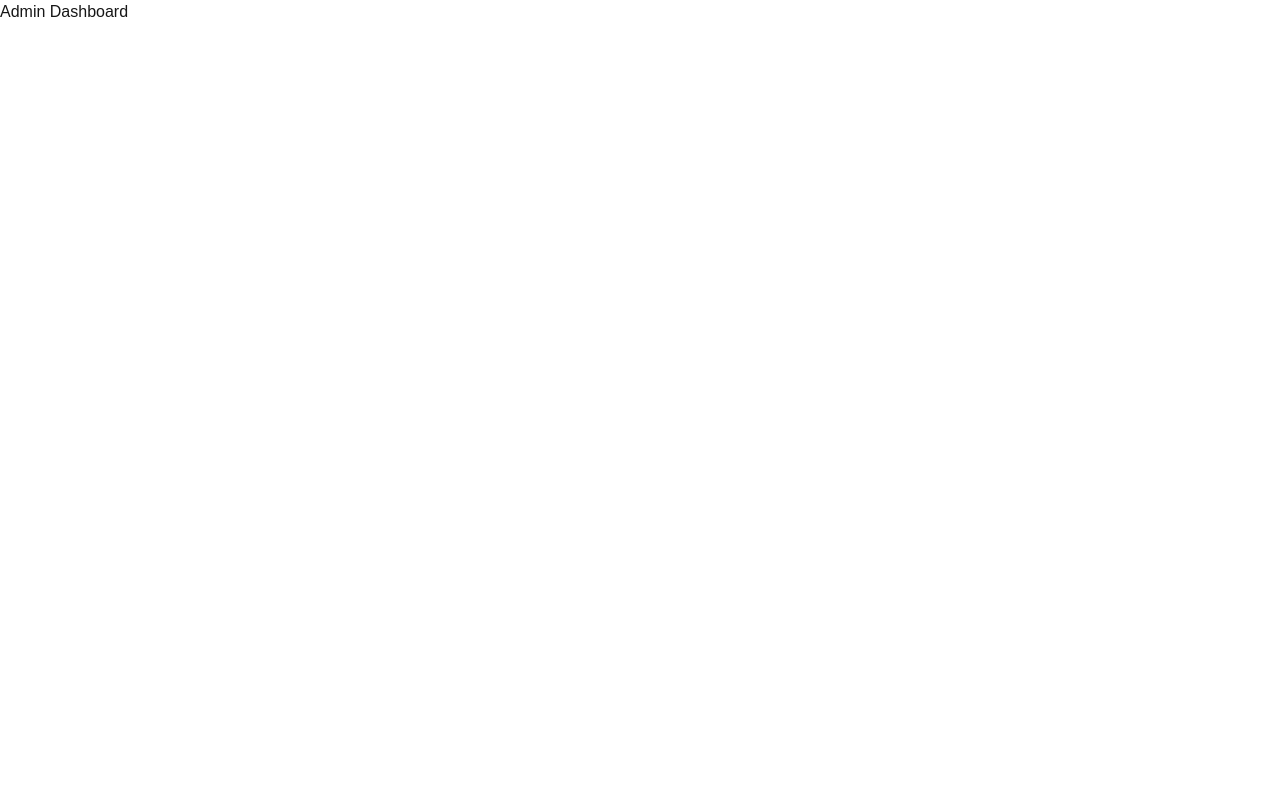
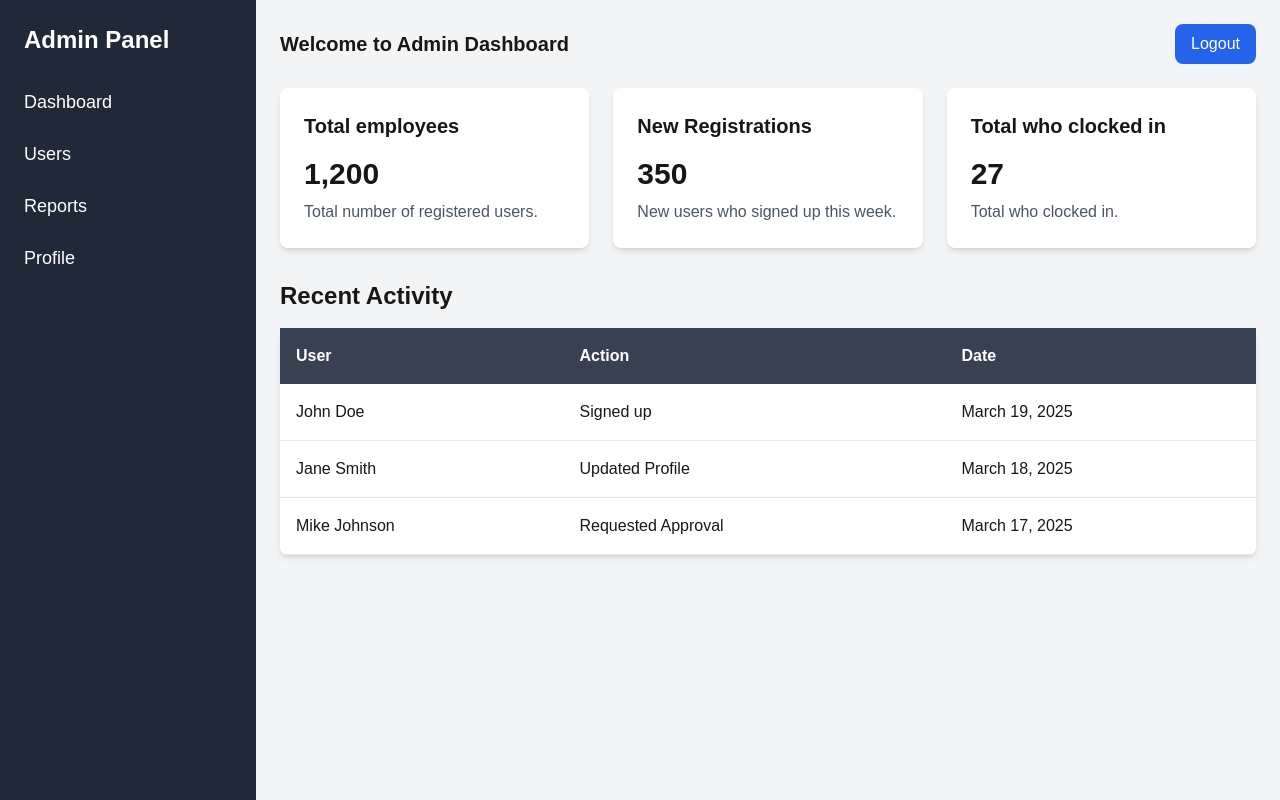
Before and after one commit to Sphe2001/clocking_system, a Next.js app: page /dashboard/admin in a window 1280 px wide. Built offline with nearby package versions, Linux system fonts and the light colour scheme.

Commit message:
Created Profile Page

```diff
--- a/src/app/dashboard/admin/page.tsx
+++ b/src/app/dashboard/admin/page.tsx
@@ -4,8 +4,91 @@ import React from "react";
 
 export default function AdminDashboardPage() {
   return (
-    <div>
-      <div> Admin Dashboard</div>
+    <div className="flex h-screen bg-gray-100">
+      {/* Sidebar */}
+      <div className="w-64 bg-gray-800 text-white p-6">
+        <h2 className="text-2xl font-bold mb-8">Admin Panel</h2>
+        <ul>
+          <li className="mb-6">
+            <a href="#" className="text-lg hover:text-gray-400">Dashboard</a>
+          </li>
+          <li className="mb-6">
+            <a href="#" className="text-lg hover:text-gray-400">Users</a>
+          </li>
+          <li className="mb-6">
+            <a href="#" className="text-lg hover:text-gray-400">Reports</a>
+          </li>
+          <li className="mb-6">
+            <a href="#" className="text-lg hover:text-gray-400">Profile</a>
+          </li>
+        </ul>
+      </div>
+
+      {/* Main Content */}
+      <div className="flex-1 p-6">
+        {/* Top Navigation Bar */}
+        <div className="flex items-center justify-between mb-6">
+          <div className="text-xl font-semibold">Welcome to Admin Dashboard</div>
+          <button className="bg-blue-600 text-white px-4 py-2 rounded-lg hover:bg-blue-700">
+            Logout
+          </button>
+        </div>
+
+        {/* Dashboard Stats */}
+        <div className="grid grid-cols-1 md:grid-cols-2 lg:grid-cols-3 gap-6">
+          {/* Card 1 */}
+          <div className="bg-white p-6 rounded-lg shadow-md">
+            <h3 className="text-xl font-semibold mb-4">Total employees</h3>
+            <div className="text-3xl font-bold">1,200</div>
+            <p className="text-gray-600 mt-2">Total number of registered users.</p>
+          </div>
+
+          {/* Card 2 */}
+          <div className="bg-white p-6 rounded-lg shadow-md">
+            <h3 className="text-xl font-semibold mb-4">New Registrations</h3>
+            <div className="text-3xl font-bold">350</div>
+            <p className="text-gray-600 mt-2">New users who signed up this week.</p>
+          </div>
+
+          {/* Card 3 */}
+          <div className="bg-white p-6 rounded-lg shadow-md">
+            <h3 className="text-xl font-semibold mb-4">Total who clocked in</h3>
+            <div className="text-3xl font-bold">27</div>
+            <p className="text-gray-600 mt-2">Total who clocked in.</p>
+          </div>
+        </div>
+
+        {/* Recent Activity */}
+        <div className="mt-8">
+          <h3 className="text-2xl font-semibold mb-4">Recent Activity</h3>
+          <table className="min-w-full table-auto bg-white shadow-md rounded-lg">
+            <thead className="bg-gray-700 text-white">
+              <tr>
+                <th className="p-4 text-left">User</th>
+                <th className="p-4 text-left">Action</th>
+                <th className="p-4 text-left">Date</th>
+              </tr>
+            </thead>
+            <tbody>
+              <tr className="border-b">
+                <td className="p-4">John Doe</td>
+                <td className="p-4">Signed up</td>
+                <td className="p-4">March 19, 2025</td>
+              </tr>
+              <tr className="border-b">
+                <td className="p-4">Jane Smith</td>
+                <td className="p-4">Updated Profile</td>
+                <td className="p-4">March 18, 2025</td>
+              </tr>
+              <tr className="border-b">
+                <td className="p-4">Mike Johnson</td>
+                <td className="p-4">Requested Approval</td>
+                <td className="p-4">March 17, 2025</td>
+              </tr>
+            </tbody>
+          </table>
+        </div>
+      </div>
     </div>
   );
 }
```
Also changed, not shown: src/app/Profile/profile.tsx (added).
